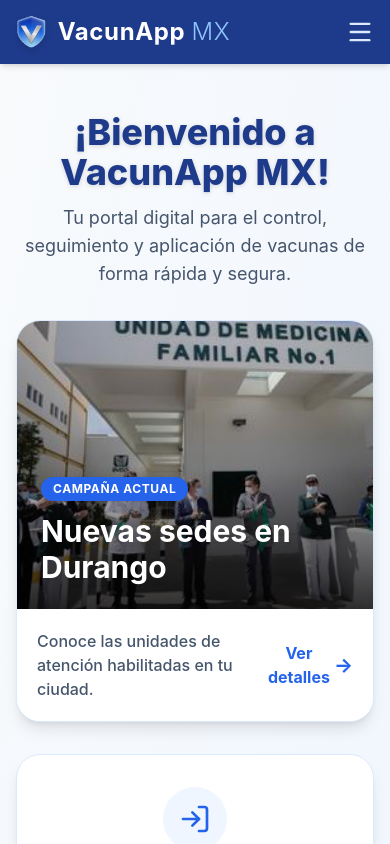
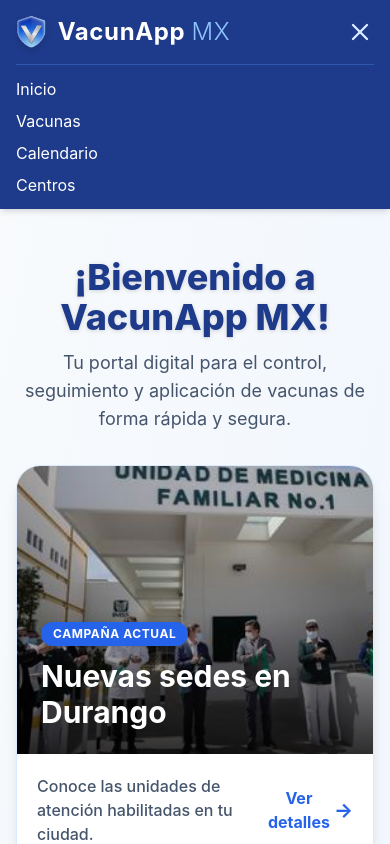
Before and after one commit to ErnestoOrtegaDev/DigitizationOfTheVaccinationCard_WebApplication, a React app in the folder frontend/: page / in a window 390 px wide. Both pictures are taken after a click on the button "Abrir menú". Shown: the top 844 px of the page. Built offline with nearby package versions, Linux system fonts and the light colour scheme; no server answers; the HTML template or start-up script is replaced by a standard one.

Commit message:
feat: Boton 'Hamburguesa' para responsividad

```diff
--- a/frontend/src/components/Navbar.jsx
+++ b/frontend/src/components/Navbar.jsx
@@ -1,12 +1,19 @@
-import { Menu } from 'lucide-react';
+import { useState } from 'react';
+import { Menu, X } from 'lucide-react';
 import logo from '../assets/logo.png';
-import { Link } from 'react-router-dom'
+import { Link } from 'react-router-dom';
 
 export const Navbar = () => {
+  const [isMenuOpen, setIsMenuOpen] = useState(false);
+
+  const toggleMenu = () => {
+    setIsMenuOpen((prev) => !prev);
+  };
+
   return (
     <nav className="bg-primary text-white w-full shadow-md sticky top-0 z-50">
-      <div className="max-w-7xl mx-auto px-4 py-3 flex justify-between items-center">
-
+      <div className="max-w-7xl mx-auto px-4 py-3">
+        <div className="flex justify-between items-center">
           <div className="flex items-center gap-3 cursor-pointer">
             <img src={logo} alt="Logo VacunApp" className="h-10 w-auto drop-shadow-md" />
             <span className="text-2xl font-bold tracking-wide">
@@ -23,9 +30,33 @@
           </div>
 
           {/* Mobile Menu Icon */}
-        <button className="md:hidden text-blue-100 hover:text-white">
-          <Menu size={28} />
+          <button
+            type="button"
+            onClick={toggleMenu}
+            className="md:hidden text-blue-100 hover:text-white"
+            aria-label="Abrir menú"
+            aria-expanded={isMenuOpen}
+          >
+            {isMenuOpen ? <X size={28} /> : <Menu size={28} />}
           </button>
+        </div>
+
+        {isMenuOpen && (
+          <div className="md:hidden mt-3 flex flex-col gap-2 border-t border-blue-400/30 pt-3">
+            <Link to="/" className="hover:text-blue-300 transition-colors" onClick={() => setIsMenuOpen(false)}>
+              Inicio
+            </Link>
+            <Link to="/vaccines" className="hover:text-blue-300 transition-colors" onClick={() => setIsMenuOpen(false)}>
+              Vacunas
+            </Link>
+            <Link to="/calendar" className="hover:text-blue-300 transition-colors" onClick={() => setIsMenuOpen(false)}>
+              Calendario
+            </Link>
+            <Link to="/centers" className="hover:text-blue-300 transition-colors" onClick={() => setIsMenuOpen(false)}>
+              Centros
+            </Link>
+          </div>
+        )}
       </div>
     </nav>
   );
--- a/frontend/src/components/layout/DashboardLayout.jsx
+++ b/frontend/src/components/layout/DashboardLayout.jsx
@@ -1,8 +1,9 @@
+import { useState } from 'react';
 import { Outlet, Link, useLocation, useNavigate } from 'react-router-dom';
 import { useAuthStore } from '../../store/authStore';
 import {
     LayoutDashboard, Users, Syringe, Calendar,
-    Bell, Search, LogOut, Menu, ShieldAlert
+    Bell, Search, LogOut, Menu, ShieldAlert, X
 } from 'lucide-react';
 import Swal from 'sweetalert2';
 
@@ -10,8 +11,8 @@
     const { user, logout } = useAuthStore();
     const location = useLocation();
     const navigate = useNavigate();
+    const [isMobileMenuOpen, setIsMobileMenuOpen] = useState(false);
 
-    // Menú de navegación adaptable a VacunApp
     const menuItems = [
         { path: '/dashboard', icon: LayoutDashboard, label: 'Dashboard' },
         { path: '/patients', icon: Users, label: 'Pacientes' },
@@ -21,8 +22,8 @@
         { path: '/users', icon: Users, label: 'Usuarios'},
     ];
 
-    // --- NUEVA FUNCIÓN PARA CONFIRMAR LOGOUT ---
     const handleLogoutClick = () => {
+        setIsMobileMenuOpen(false); // Cierra el menú móvil al hacer clic
         Swal.fire({
             title: '¿Cerrar sesión?',
             text: "¿Estas seguro que quieres cerrar sesión?",
@@ -38,21 +39,36 @@
             }
         }).then(async (result) => {
             if (result.isConfirmed) {
-                // Ejecutamos la acción de Zustand para limpiar cookies y BD
                 await logout();
-                // Redirigimos a la pantalla de login
                 navigate('/login');
             }
         });
     };
 
     return (
-        <div className="min-h-screen bg-slate-100 flex">
+        <div className="min-h-screen bg-slate-100 flex relative">
 
-            {/* SIDEBAR (Barra Lateral) */}
-            <aside className="w-64 bg-white shadow-xl hidden md:flex flex-col z-20">
+            {/* OVERLAY FONDO OSCURO PARA MÓVIL */}
+            {isMobileMenuOpen && (
+                <div
+                    className="fixed inset-0 bg-slate-900/50 z-40 md:hidden transition-opacity"
+                    onClick={() => setIsMobileMenuOpen(false)}
+                />
+            )}
+
+            {/* SIDEBAR (Barra Lateral) - Ahora con clases dinámicas para móvil */}
+            <aside className={`fixed inset-y-0 left-0 w-64 bg-white shadow-xl flex flex-col z-50 transform transition-transform duration-300 ease-in-out md:relative md:translate-x-0 ${isMobileMenuOpen ? 'translate-x-0' : '-translate-x-full'}`}>
+
+                {/* Botón cerrar para móvil */}
+                <button
+                    className="absolute top-4 right-4 p-2 text-slate-400 hover:text-slate-600 hover:bg-slate-100 rounded-lg md:hidden"
+                    onClick={() => setIsMobileMenuOpen(false)}
+                >
+                    <X size={20} />
+                </button>
+
                 {/* Perfil del Usuario */}
-                <div className="p-6 border-b border-slate-100 flex flex-col items-center">
+                <div className="p-6 border-b border-slate-100 flex flex-col items-center mt-6 md:mt-0">
                     <div className="w-20 h-20 rounded-full bg-blue-100 flex items-center justify-center text-primary font-bold text-2xl mb-3 shadow-inner">
                         {user?.email?.charAt(0).toUpperCase() || 'U'}
                     </div>
@@ -65,7 +81,7 @@
                 </div>
 
                 {/* Navegación */}
-                <nav className="flex-1 py-4">
+                <nav className="flex-1 py-4 overflow-y-auto">
                     <ul className="space-y-1">
                         {menuItems.map((item) => {
                             const Icon = item.icon;
@@ -74,6 +90,7 @@
                                 <li key={item.path}>
                                     <Link
                                         to={item.path}
+                                        onClick={() => setIsMobileMenuOpen(false)} // Cierra el menú al navegar
                                         className={`flex items-center gap-4 px-6 py-3 font-medium transition-colors border-l-4 ${
                                             isActive
                                             ? 'border-primary text-primary bg-blue-50'
@@ -92,7 +109,7 @@
                 {/* Botón Salir */}
                 <div className="p-4 border-t border-slate-100">
                     <button
-                        onClick={handleLogoutClick} // Cambiamos 'logout' directo por nuestra función
+                        onClick={handleLogoutClick}
                         className="flex items-center gap-3 w-full px-4 py-2 text-slate-500 hover:text-red-600 hover:bg-red-50 rounded-xl transition-colors font-medium"
                     >
                         <LogOut size={20} />
@@ -102,12 +119,15 @@
             </aside>
 
             {/* CONTENIDO PRINCIPAL */}
-            <div className="flex-1 flex flex-col min-w-0">
+            <div className="flex-1 flex flex-col min-w-0 h-screen overflow-hidden">
 
                 {/* TOPBAR (Barra Superior Azul) */}
-                <header className="bg-primary text-white h-16 flex items-center justify-between px-6 shadow-md z-10">
+                <header className="bg-primary text-white h-16 shrink-0 flex items-center justify-between px-6 shadow-md z-10">
                     <div className="flex items-center gap-4">
-                        <button className="md:hidden p-2 hover:bg-blue-800 rounded-lg">
+                        <button
+                            className="md:hidden p-2 hover:bg-blue-800 rounded-lg transition-colors"
+                            onClick={() => setIsMobileMenuOpen(true)}
+                        >
                             <Menu size={24} />
                         </button>
                         <h2 className="text-xl font-bold tracking-wide">VacunApp MX</h2>
@@ -126,7 +146,7 @@
 
                 {/* ÁREA DINÁMICA DE LAS PÁGINAS */}
                 <main className="flex-1 p-6 overflow-y-auto">
-                    <Outlet /> {/* Aquí se inyectará el Dashboard, Pacientes, etc. */}
+                    <Outlet />
                 </main>
             </div>
         </div>
```
Lines whose indentation alone changed are shown as unchanged.
